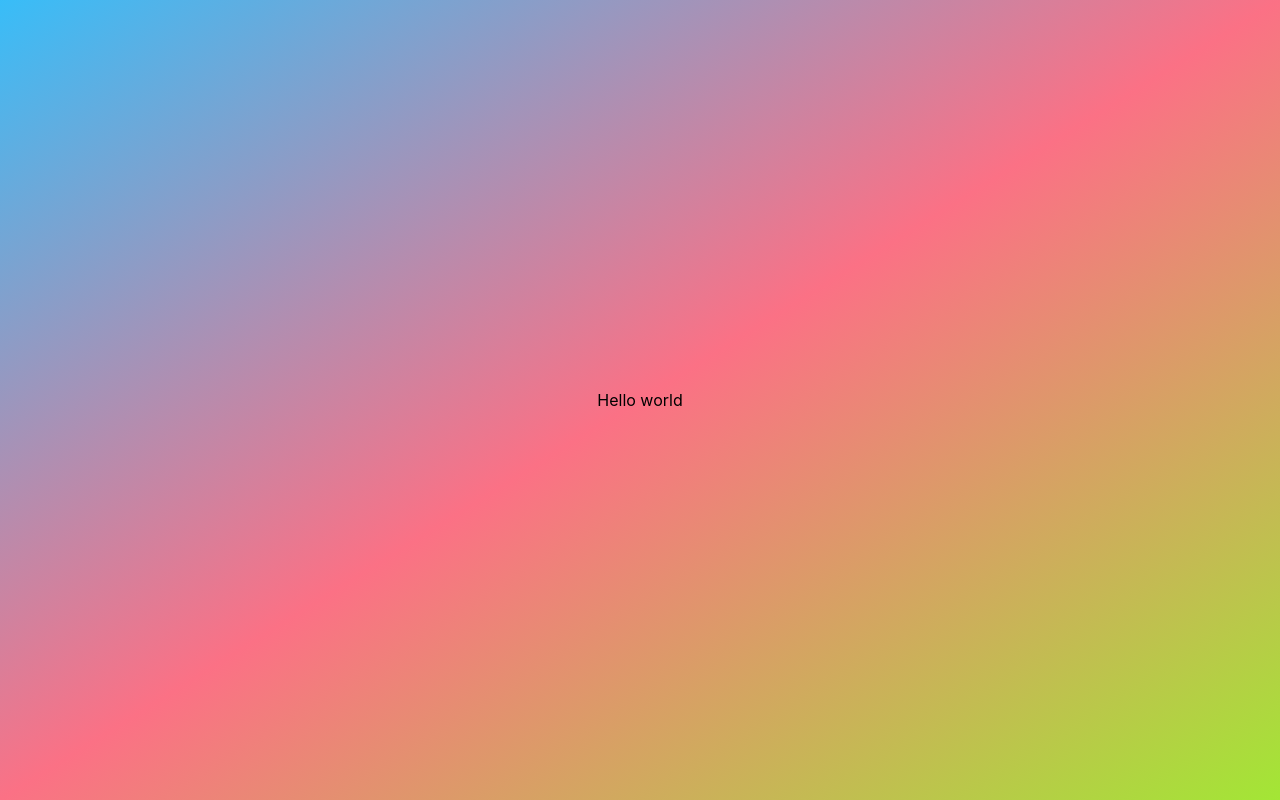
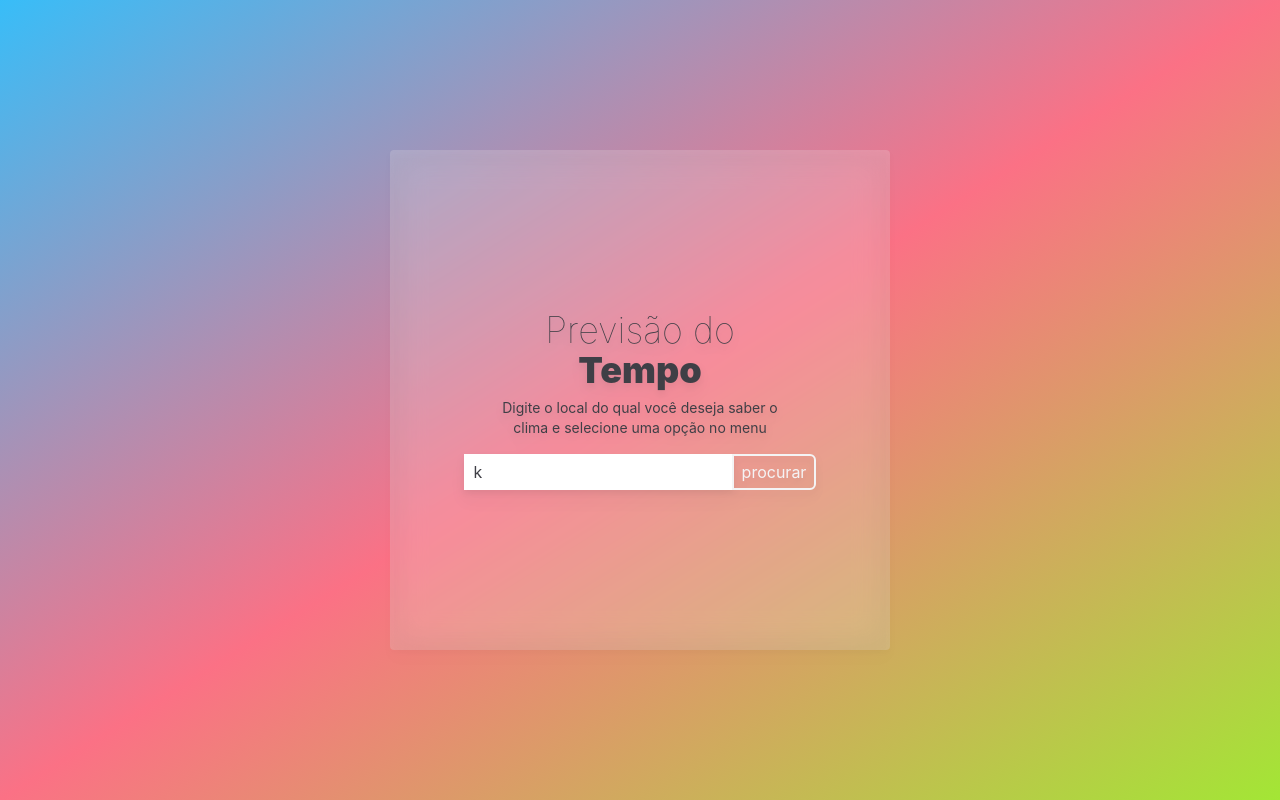
Before and after one commit to YuriCast/Previsao-do-Tempo-API, a React (Create React App) app: page / in a window 1280 px wide. Built offline with nearby package versions, Linux system fonts and the light colour scheme.

Commit message:
primeira UI completa

```diff
--- a/src/App.tsx
+++ b/src/App.tsx
@@ -1,8 +1,29 @@
 const App = () => {
   return (
-    <main className="flex justify-center items-center bg-gradient-to-br from-sky-400 via-rose-400 to-lime-400 h-[100vh] w-full">
-      Hello world
-    </main>
+  <main className="flex justify-center items-center bg-gradient-to-br from-sky-400 via-rose-400 to-lime-400 h-[100vh] w-full">
+    <section className="w-full md:max-w-[500px] p-4 flex flex-col text-center items-center justify-center md:px-10 lg:p-24 h-full lg:h-[500px] bg-white bg-opacity-20 backdrop-blur-lg rounded drop-shadow-lg text-zinc-700">
+
+      <h1 className="text-4xl font-thin">
+        Previsão do <span className="font-black">Tempo</span>
+      </h1>
+
+      <p className="text-sm mt-2">
+      Digite o local do qual você deseja saber o clima e selecione uma opção no menu
+      </p>
+
+      <div className="flex mt-10 md:mt-4">
+        <input
+          type="text"
+          value={'k'}
+          className="px-2 py-1 rounded-1md border-2 border-white"
+        />
+
+        <button className="rounded-r-md border-2 border-zinc-100 hover:border-zinc-500 hover:text-zinc-500 text-zinc-100 px-2 py-1 cursor-pointer">
+          procurar
+        </button>
+      </div>
+    </section>
+  </main>
   )
 }
 
```
Also changed, not shown: 1 other file (tests, documents, lock files or other folders).
